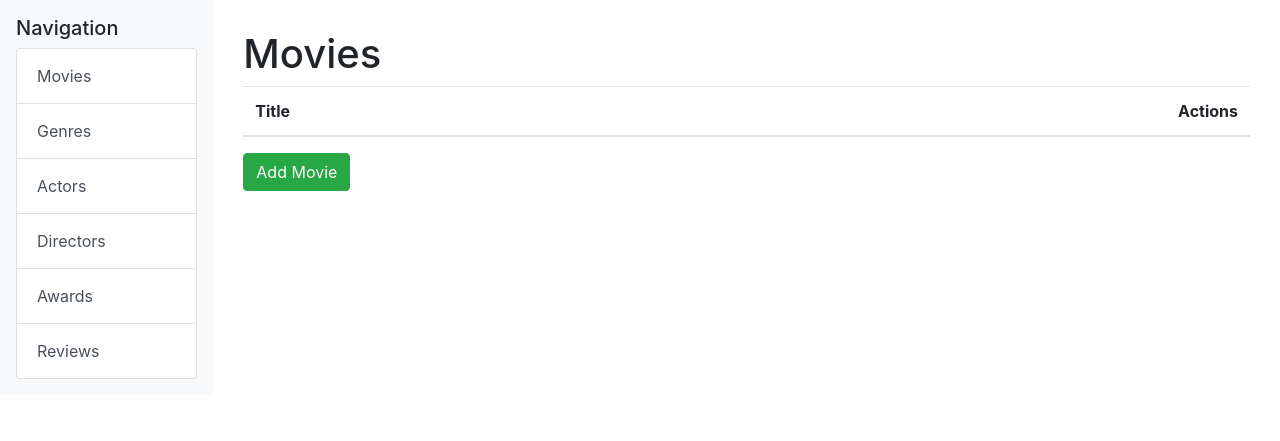
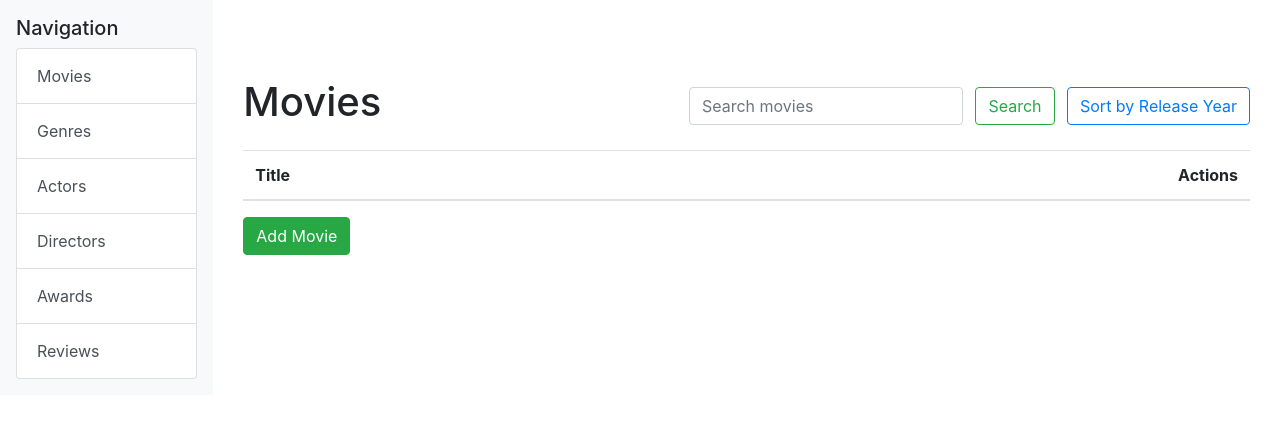
Before and after one commit to FrOsToViCz/MovieCollectionApp, a Django app: page /movies/ in a window 1280 px wide. Shown: the part 110-551 px from the top of the page. Run offline with Django 5.2, Linux system fonts and the light colour scheme; data that the repository does not hold is empty; some libraries are stand-ins or nearby versions.

Commit message:
Search bar fix

```diff
--- a/movies/views.py
+++ b/movies/views.py
@@ -23,10 +23,22 @@ class MovieListView(ListView):
     context_object_name = 'movies'
 
     def get_queryset(self):
-        queryset = self.request.GET.get('q')
-        if queryset:
-            return Movie.objects.filter(title__icontains=queryset)
-        return Movie.objects.all()
+        queryset = Movie.objects.all()
+        query = self.request.GET.get('q')
+        sort_by = self.request.GET.get('sort_by')
+
+        if query:
+            queryset = queryset.filter(title__icontains=query)
+
+        if sort_by == 'release_year':
+            queryset = queryset.order_by('release_year')
+
+        return queryset
+
+    def get_context_data(self, **kwargs):
+        context = super().get_context_data(**kwargs)
+        context['search_query'] = self.request.GET.get('q', '')
+        return context
 
 
 class MovieDetailView(DetailView):
@@ -147,6 +159,8 @@ class PersonListView(ListView):
 
     def get_context_data(self, **kwargs):
         context = super().get_context_data(**kwargs)
+        context['search_query'] = self.request.GET.get('q', '')
+        context['role_query'] = self.request.GET.get('role', '')
         for person in context['persons']:
             if person.role == 'both':
                 person.display_role = 'Actor, Director'
--- a/templates/movies/movie_list.html
+++ b/templates/movies/movie_list.html
@@ -1,7 +1,17 @@
 {% extends 'base.html' %}
+{% load crispy_forms_tags %}
 {% block content %}
-<h1>Movies</h1>
-<table class="table table-striped">
+<div class="d-flex justify-content-between align-items-center mt-5">
+    <h1>Movies</h1>
+    <div>
+        <form method="get" class="form-inline d-inline">
+            <input type="text" name="q" value="{{ search_query }}" class="form-control mr-sm-2" placeholder="Search movies">
+            <button type="submit" class="btn btn-outline-success my-2 my-sm-0">Search</button>
+        </form>
+        <a href="{% url 'movie_list' %}?sort_by=release_year" class="btn btn-outline-primary my-2 my-sm-0 ml-2">Sort by Release Year</a>
+    </div>
+</div>
+<table class="table table-striped mt-3">
     <thead>
         <tr>
             <th>Title</th>
```
Also changed, not shown: movies/forms.py (+6 -2 lines), templates/movies/person_list.html (+7 -1 lines), templates/movies/movie_form.html (line endings or trailing spaces).
